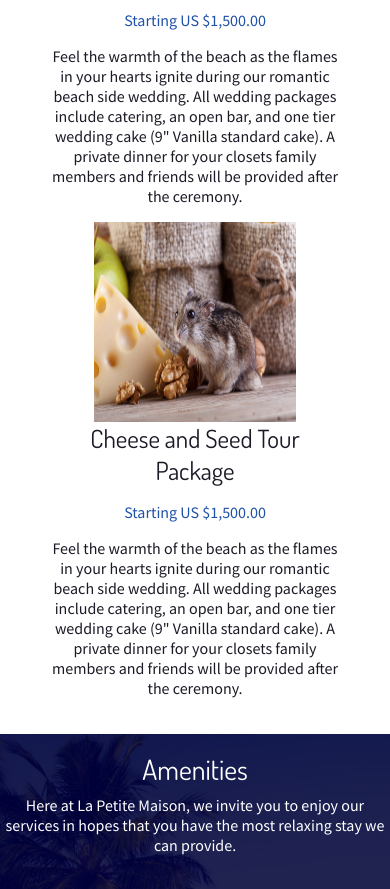
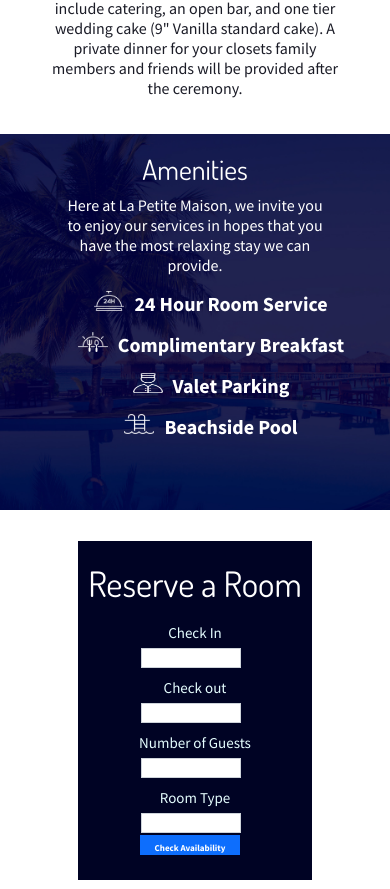
Before and after one commit to KingHakoob/HamsterHotel, a plain HTML site: page index.html in a window 390 px wide. Shown: the part 3309-4198 px from the top of the page. Drawn offline with nearby package versions, Linux system fonts and the light colour scheme.

Commit message:
Clean Ups

```diff
--- a/CSS/styles.css
+++ b/CSS/styles.css
@@ -271,6 +271,35 @@
   justify-content: center;
 }
 
+#AmenitiesSm {
+  background-image: url("../Assets/bg.jpg");
+  background-size: cover;
+  background-position: center;
+  background-repeat: no-repeat;
+  padding-top: 5%;
+  padding-bottom: 10%;
+  margin-bottom: 8%;
+}
+
+#AmenitiesTitleSm {
+  font: normal normal normal 35px/44px Dosis;
+  letter-spacing: 0px;
+  color: #ffffff;
+  opacity: 1;
+  display: flex;
+  justify-content: center;
+}
+
+#AmenitiesTextSm {
+  font: normal normal normal 16px/20px Source Sans Pro;
+  letter-spacing: 0px;
+  color: #ffffff;
+  opacity: 1;
+  text-align: center;
+  padding-left: 75px;
+  padding-right: 75px;
+}
+
 #AmenitiesIcons {
   margin-left: 15%;
   margin-right: 15%;
@@ -312,6 +341,20 @@
   height: 100px;
 }
 
+.AmenitiesIconsSm {
+  display: flex;
+  justify-content: center;
+}
+
+.AmenitiesList {
+  padding-left: 10px;
+  list-style: none;
+  font: normal normal bold 20px/25px Source Sans Pro;
+  letter-spacing: 0px;
+  color: #ffffff;
+  opacity: 1;
+}
+
 /*Amenities End*/
 
 /*Reserve Start*/
@@ -330,10 +373,8 @@
 #ReserveARoomSm {
   margin-left: 20%;
   margin-right: 20%;
-  background-size: cover;
-  background-position: center;
-  background-repeat: no-repeat;
-  padding-bottom: 10%;
+  text-align: center;
+  margin-bottom: 8%;
 }
 
 .ReserveARoomCol {
@@ -417,6 +458,13 @@
 }
 
 /*Contact End*/
+
+@media screen and (max-width: 576px) {
+  #PackagePic {
+    display: none;
+  }
+
+}
 
 @media screen and (max-width: 991px) {
   #HeaderTitle {
@@ -511,33 +559,38 @@
     opacity: 1;
   }
 
+  .ReserveLabel {
+    position: relative;
+    top: 10px;
+  }
+
   .ReserveButton {
     margin-top: 3%;
     position: relative;
     left: -5px;
   }
 
-  #AmenitiesIcon1 {
-    width: 75%;
-    height: 50%;
+  #Amenities {
+    display: none;
+  }
+}
+
+@media screen and (max-width: 1400px) {
+  .ReserveBar {
+    height: 20px;
+    width: 100px;
   }
 
-  #AmenitiesIcon2 {
-    width: 75%;
-    height: 60%;
+  .ReserveLabel {
+    position: relative;
+    top: 10px;
   }
 
-  #AmenitiesIcon3 {
-    width: 75%;
-    height: 60%;
+  .ReserveButton {
+    font: normal normal bold 9px Source Sans Pro;
+    height: 20px;
+    width: 100px;
+    position: relative;
+    top: -5px;
   }
-
-  #AmenitiesIcon4 {
-    width: 75%;
-    height: 50%;
-  }
-  #AmenitiesIconText {
-    font-size: 15px;
-  }
-
 }
--- a/index.html
+++ b/index.html
@@ -73,13 +73,13 @@
                             <a class="nav-link NavBarWords" href="#PackagesTitle">Packages</a>
                         </li>
                         <li class="nav-item">
-                            <a class="nav-link NavBarWords" href="#Amenities">Amenities</a>
+                            <a class="nav-link NavBarWords" href="#AmenitiesSm">Amenities</a>
                         </li>
                         <li class="nav-item">
                             <a class="nav-link NavBarWords" href="#Contact">Contact</a>
                         </li>
                         <li class="nav-item">
-                            <a class="nav-link NavBarWords" href="#ReserveARoom">Reserve</a>
+                            <a class="nav-link NavBarWords" href="#ReserveARoomSm">Reserve</a>
                         </li>
                     </ul>
                 </div>
@@ -140,7 +140,7 @@
                             <p class="RoomCardList">• One queen size bed</p>
                             <p class="RoomCardList">• Seed Bar, fireplace and large balcony</p>
                             <p class="RoomCardList">• Small kitchen with a refrigerator and stove</p>
-                            <a href="#" class="btn btn-primary RoomCardButton">Reserve</a>
+                            <a href="#ReserveARoom" class="btn btn-primary RoomCardButton">Reserve</a>
                         </div>
                     </div>
                 </div>
@@ -153,7 +153,7 @@
                             <p class="RoomCardList">• One king size bed</p>
                             <p class="RoomCardList">• Seed Bar, fireplace and large balcony</p>
                             <p class="RoomCardList">• Small kitchen with a refrigerator and stove</p>
-                            <a href="#" class="btn btn-primary RoomCardButton">Reserve</a>
+                            <a href="#ReserveARoom" class="btn btn-primary RoomCardButton">Reserve</a>
                         </div>
                     </div>
                 </div>
@@ -167,7 +167,7 @@
                             <p class="RoomCardList">• Second room with fireplace, hot tub, and balcony</p>
                             <p class="RoomCardList">• Seed Bar and coffee station</p>
                             <p class="RoomCardList">• Full kitchen with a refrigerator, stove, and island</p>
-                            <a href="#" class="btn btn-primary RoomCardButton">Reserve</a>
+                            <a href="#ReserveARoom" class="btn btn-primary RoomCardButton">Reserve</a>
                         </div>
                     </div>
                 </div>
@@ -186,7 +186,7 @@
                             <p class="RoomCardList">• One queen size bed</p>
                             <p class="RoomCardList">• Seed Bar, fireplace and large balcony</p>
                             <p class="RoomCardList">• Small kitchen with a refrigerator and stove</p>
-                            <a href="#" class="btn btn-primary RoomCardButton mt-auto">Reserve</a>
+                            <a href="#ReserveARoom" class="btn btn-primary RoomCardButton mt-auto">Reserve</a>
                         </div>
                     </div>
                 </div>
@@ -199,7 +199,7 @@
                             <p class="RoomCardList">• One king size bed</p>
                             <p class="RoomCardList">• Seed Bar, fireplace and large balcony</p>
                             <p class="RoomCardList">• Small kitchen with a refrigerator and stove</p>
-                            <a href="#" class="btn btn-primary RoomCardButton mt-auto">Reserve</a>
+                            <a href="#ReserveARoom" class="btn btn-primary RoomCardButton mt-auto">Reserve</a>
                         </div>
                     </div>
                 </div>
@@ -213,7 +213,7 @@
                             <p class="RoomCardList">• Second room with fireplace, hot tub, and balcony</p>
                             <p class="RoomCardList">• Seed Bar and coffee station</p>
                             <p class="RoomCardList">• Full kitchen with a refrigerator, stove, and island</p>
-                            <a href="#" class="btn btn-primary RoomCardButton mt-auto">Reserve</a>
+                            <a href="#ReserveARoom" class="btn btn-primary RoomCardButton mt-auto">Reserve</a>
                         </div>
                     </div>
                 </div>
@@ -267,6 +267,7 @@
     <!--End Packages-->
 
     <!--Start Amenities-->
+    <!--Lg Amenities-->
     <div class="container-fluid" id="Amenities">
         <div class="row">
             <div id="AmenitiesTitle" class="col-12">
@@ -313,6 +314,43 @@
             </div>
         </div>
     </div>
+    <!--Lg Amenities-->
+    <!--Sm Amenities-->
+
+    <div id="AmenitiesSm" class="d-lg-none">
+        <div class="row">
+            <div id="AmenitiesTitleSm" class="col-12">
+                <h1>Amenities</h1>
+            </div>
+        </div>
+        <div class="row">
+            <div id="AmenitiesTextSm" class="col-12">
+                <p>Here at La Petite Maison, we invite you to enjoy our services in hopes that you have the most
+                    relaxing stay
+                    we can provide.</p>
+            </div>
+        </div>
+        <ul>
+            <li class="AmenitiesIconsSm">
+                <img src="./Assets/24hour.png" alt="24Hour" width="30px" height="20px">
+                <p class="AmenitiesList">24 Hour Room Service</p>
+            </li>
+            <li class="AmenitiesIconsSm">
+                <img src="./Assets/breakfast.png" alt="24Hour" width="30px" height="20px">
+                <p class="AmenitiesList">Complimentary Breakfast</p>
+            </li>
+            <li class="AmenitiesIconsSm">
+                <img src="./Assets/valet.png" alt="24Hour" width="30px" height="20px">
+                <p class="AmenitiesList">Valet Parking</p>
+            </li>
+            <li class="AmenitiesIconsSm">
+                <img src="./Assets/pool.png" alt="24Hour" width="30px" height="20px">
+                <p class="AmenitiesList">Beachside Pool</p>
+            </li>
+        </ul>
+    </div>
+
+    <!--Sm Amenities Icons-->
     <!--End Amenities-->
 
     <!--Start Reserve-->
```
